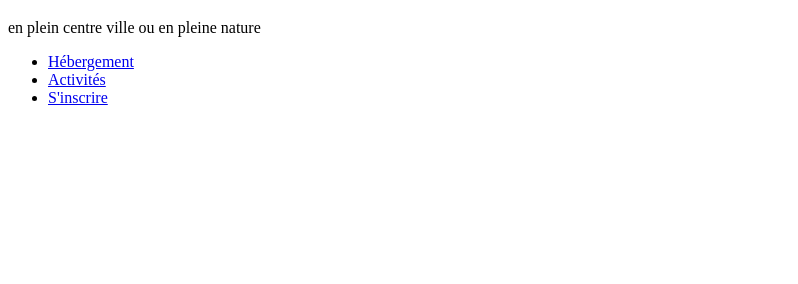
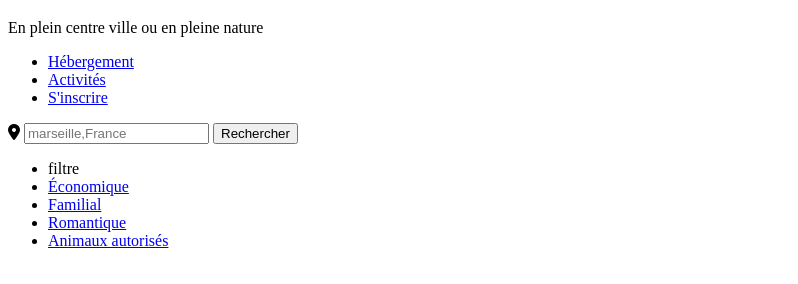
Before and after one commit to tony2329/projet-reservia, a plain HTML site: page index.html in a window 1280 px wide. Shown: the part 118-402 px from the top of the page, without its empty margins (0-798 px from the left). Drawn offline with Linux system fonts and the light colour scheme.

Commit message:
debut de contenu header

```diff
--- a/index.html
+++ b/index.html
@@ -4,6 +4,10 @@
     <meta charset="UTF-8" />
     <meta http-equiv="X-UA-Compatible" content="IE=edge" />
     <meta name="viewport" content="width=device-width, initial-scale=1.0" />
+    <script
+      src="https://kit.fontawesome.com/a45e315257.js"
+      crossorigin="anonymous"
+    ></script>
     <!--le titre de ma page -->
     <title>Reservia</title>
     <!-- Icone de l'onglet -->
@@ -14,23 +18,52 @@
     <!--corp de la page-->
     <header>
       <!--en tête de la page web-->
-      <img src="Reservia.png" alt="logo du site" srcset="Reservia.svg"/>
+      <img src="Reservia.png" alt="logo du site" srcset="Reservia.svg" />
       <h1>Trouver votre hébergement pour des vacances de rêve</h1>
-      <p>en plein centre ville ou en pleine nature</p>
-      <nav>
+      <p>En plein centre ville ou en pleine nature</p>
+      <!--liens de navigation principaux-->
+      <nav class="menu">
         <ul>
           <li><a href="#">Hébergement</a></li>
           <li><a href="#">Activités</a></li>
           <li><a href="#">S'inscrire</a></li>
         </ul>
       </nav>
-
-
-
-
-
-
+      <!--barre de recherche-->
+      <form action="traitement.php" method="post">
+        <div>
+          <label for="destination"><i class="fas fa-map-marker-alt"></i></label>
+          <input
+            type="search"
+            name="destination"
+            id="destination"
+            placeholder="marseille,France"
+          />
+          <button>Rechercher</button>
+        </div>
+      </form>
+      <!--barre de filtre-->
+      <nav class="filtre">
+        <ul>
+          <li>filtre</li>
+          <li><a href="#Économique">Économique</a></li>
+          <li><a href="#Familial">Familial</a></li>
+          <li><a href="#Romantique">Romantique</a></li>
+          <li><a href="#Animaux autorisés">Animaux autorisés</a></li>
+        </ul>
+      </nav>
     </header>
 
+    <!--premier bloc hebergements-->
+    <section id="hebergements"></section>
+
+    <!-- deuxième bloc populaire-->
+    <section id="populaires"></section>
+
+    <!--troisième partie du site activites-->
+    <section id="activites"></section>
+
+    <!--pied de page-->
+    <footer></footer>
   </body>
 </html>
```
